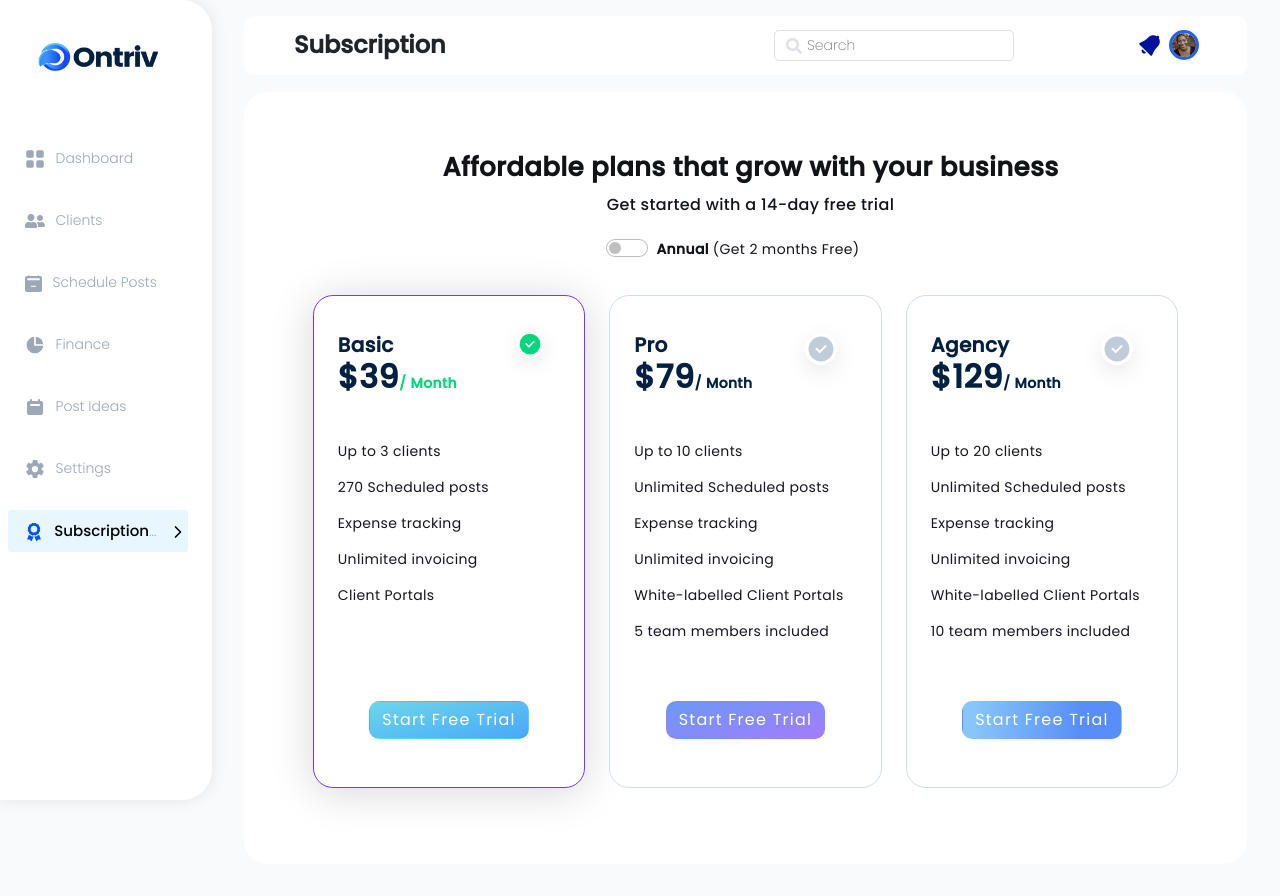
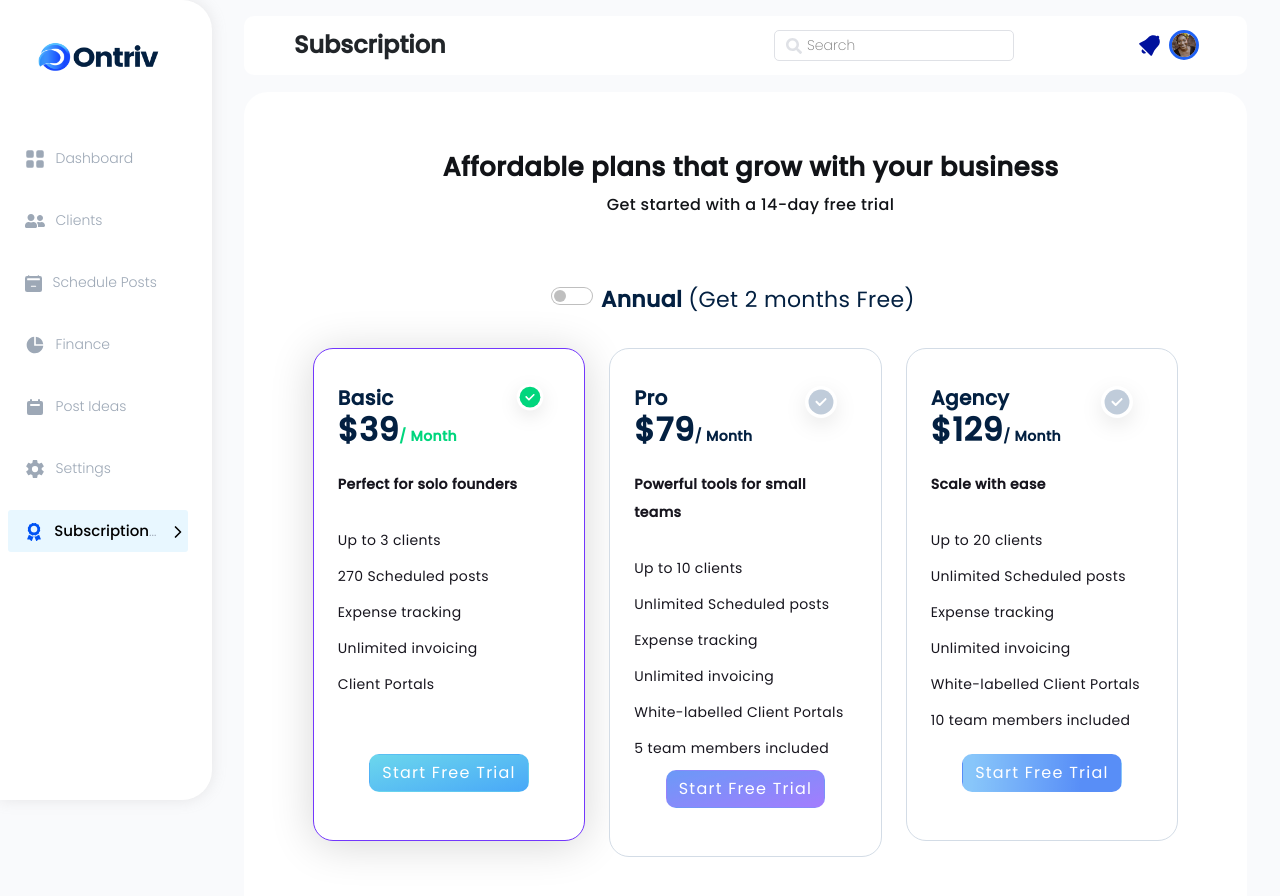
Before and after one commit to iwa-temmy/ontriv, a React (Create React App) app: page /Subscriptions in a window 1280 px wide. Shown: the top 896 px of the page. Built offline with nearby package versions, Linux system fonts and the light colour scheme; no server answers; sample sign-in values are in the browser's storage.

Commit message:
updates on the subscription plans page

```diff
--- a/src/assets/css/_subscription.scss
+++ b/src/assets/css/_subscription.scss
@@ -44,12 +44,21 @@
         border: solid 1px #7337FD;
         box-shadow: 0 4px 44px rgba(0, 0, 0, 0.16);
       }
+      &__description{
+        font-style: normal;
+        font-weight: 600;
+        font-size: 14px;
+        line-height: 28px;
+        letter-spacing: 0.35px;
+        color: #17151E;
+      }
       &__plan-type{
         font-size: 20px;
         font-weight: 600;
         line-height: 28px;
         letter-spacing: 0.35px;
         color: #032041;
+
       }
       &__btn {
         border-radius: 10px;
--- a/src/views/Subscription/index.js
+++ b/src/views/Subscription/index.js
@@ -45,11 +45,12 @@ const Subscription = () => {
               <Col md="16">
                 <div className="dashboard-analytics">
                   <Card className="analytics-card pt-3 pb-5">
-                    {view === "plans" ? <div>
+                    {view === "plans" ? (
+                      <div>
                         <div className="d-flex flex-column align-items-center my-4 subscription__header__text">
                           <h1>Affordable plans that grow with your business</h1>
                           <p>Get started with a 14-day free trial</p>
-                        <div className="form-check form-switch p-0">
+                          <div className="form-check form-switch p-0 mt-5">
                             <input
                               className="form-check-input"
                               type="checkbox"
@@ -62,7 +63,12 @@ const Subscription = () => {
                             <label
                               className="form-check-label ms-2"
                               for="flexSwitchCheckDefault"
-                            style={{ verticalAlign: "super" }}
+                              style={{
+                                verticalAlign: "super",
+                                fontSize: "22px",
+                                lineHeight: "33px",
+                                color: "#032041",
+                              }}
                             >
                               <strong>Annual</strong> (Get 2 months Free)
                             </label>
@@ -128,7 +134,8 @@ const Subscription = () => {
                                         / {durationState ? "Year" : "Month"}
                                       </span>
                                     </p>
-                                  <div className="mt-3">
+                                    <p className="subscription__card__content__description">{plan.description}</p>
+                                    <div className="mt-2">
                                       {plan.features?.map((feature) => {
                                         return (
                                           <h6
@@ -155,8 +162,10 @@ const Subscription = () => {
                             );
                           })}
                         </Row>
-                    </div> : <PaymentScreen planDetails={planDetails}/> }
-
+                      </div>
+                    ) : (
+                      <PaymentScreen planDetails={planDetails} />
+                    )}
                   </Card>
                 </div>
               </Col>
```
Lines whose indentation alone changed are shown as unchanged.
